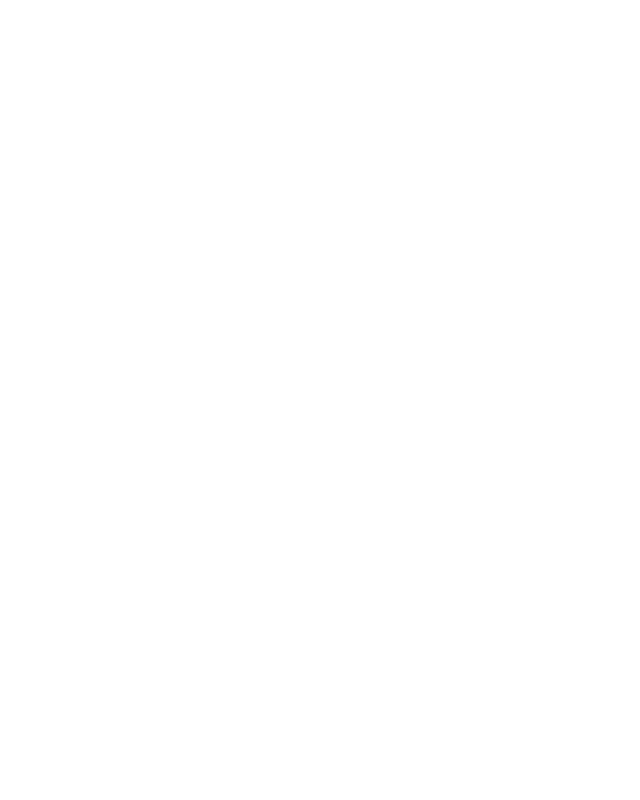
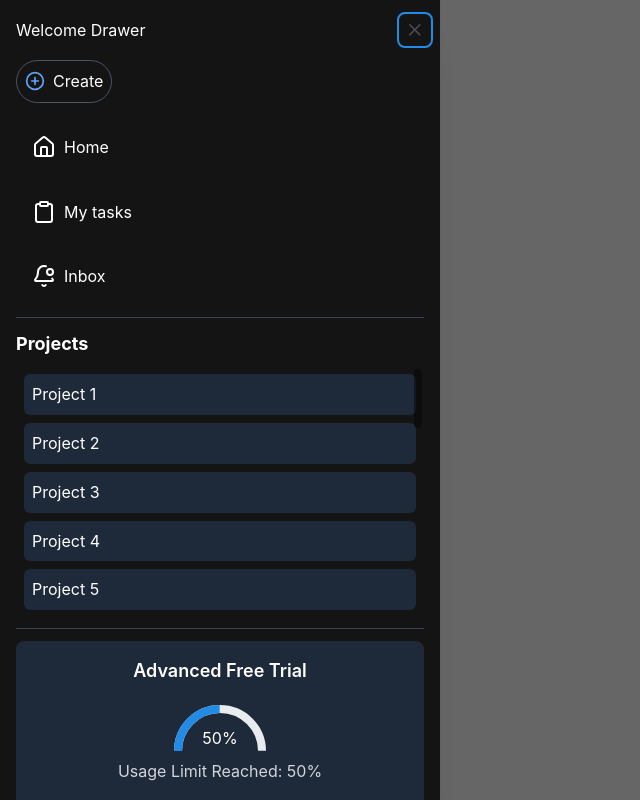
Before and after one commit to adityaraj1236/infraIndia, a React (Vite) app in the folder infraIndia/: page /project/1 in a window 1280 px wide. Before the commit this address had no page. Shown: the whole page, without its empty margins (0-640 px from the left). Built offline with nearby package versions, Linux system fonts and the light colour scheme.

Commit message:
prject form creation frontend completed

```diff
--- a/infraIndia/src/App.jsx
+++ b/infraIndia/src/App.jsx
@@ -1,3 +1,4 @@
+import { useState } from "react";
 import { BrowserRouter as Router, Routes, Route } from "react-router-dom";
 import HomePage from "./components/HomePage";
 import LoginPage from "./components/auth/LoginPage";
@@ -11,8 +12,13 @@
 import Projects from "./components/director/Projects";
 import ProjectDetails from "./components/projects/ProjectDetails"; // Import the new component
 import CreateProjectForm from "./components/projects/CreateProjectForm";
+import { useProject } from "./contextapi/ProjectContext";
+// import ProjectDashboard from "./components/projects/ProjectDashboard";
 
 const App = () => {
+  const [projectViews, setProjectViews] = useState(["overview", "list"]); // Default required views
+  const {projectName} =  useProject()
+
   return (
     <Router>
       <Routes>
@@ -27,7 +33,8 @@
         <Route path="/admin-dashboard" element={<FinanceOverview />} />
         <Route path="/projects" element={<Projects />} />
         <Route path="/projects/new/blank" element={<CreateProjectForm/>}/>
-        <Route path="/projects/:projectName" element={<ProjectDetails />} /> {/* Dynamic route */}
+        <Route path="/project/:projectName" element={<ProjectDetails />} /> {/* Dynamic route */}
+        {/* <Route path="/project/:tab" element={<ProjectDashboard selectedViews={projectViews} />} /> */}
       </Routes>
     </Router>
   );
--- a/infraIndia/src/components/projects/CreateProjectForm.jsx
+++ b/infraIndia/src/components/projects/CreateProjectForm.jsx
@@ -2,46 +2,90 @@
 import { ArrowLeft, Check, LayoutDashboard, Calendar, BarChart, KanbanSquare } from "lucide-react";
 import { useState } from "react";
 import { useNavigate } from "react-router-dom";
+import { useProject } from "../../contextapi/ProjectContext";
 
 const CreateProjectForm = () => {
   const navigate = useNavigate();
   const [step, setStep] = useState(1);
-  const [selectedViews, setSelectedViews] = useState(["overview", "list"]);
+  const {formData , setFormData} = useProject();
 
   const views = [
-    { id: "overview", label: "Overview", description: "Align on Project info and resources", icon: LayoutDashboard },
+    { id: "overview", label: "Overview", description: "Align on project info and resources", icon: LayoutDashboard },
     { id: "list", label: "List (Required)", description: "Organize tasks in a powerful table", icon: LayoutDashboard },
     { id: "board", label: "Board", description: "Track work in a Kanban view", icon: KanbanSquare },
     { id: "timeline", label: "Timeline", description: "Schedule work over time", icon: Calendar },
     { id: "dashboard", label: "Dashboard", description: "Monitor project metrics and insights", icon: BarChart },
   ];
 
+  const handleChange = (e) => {
+    setFormData((prev) => ({
+      ...prev,
+      [e.target.name]: e.target.value,
+    }));
+  };
+
+  const handlePrivacyChange = (value) => {
+    setFormData((prev) => ({
+      ...prev,
+      privacy: value,
+    }));
+  };
+
   const toggleView = (view) => {
-    if (view === "list") return;
-    setSelectedViews((prev) =>
-      prev.includes(view) ? prev.filter((v) => v !== view) : [...prev, view]
-    );
+    if (view === "list") return; // "List" is mandatory
+
+    setFormData((prev) => ({
+      ...prev,
+      views: prev.views.includes(view)
+        ? prev.views.filter((v) => v !== view) // Remove if already selected
+        : [...prev.views, view], // Add if not selected
+    }));
+  };
+
+  const handleSubmit = (e) => {
+    e.preventDefault();
+    console.log("Final Project Data:", formData);
+    alert("Project Created Successfully! 🎉");
+    navigate(`/project/${formData.projectName}` ,  {state:{formData}});
+  };
+
+  const goBack = () => {
+    if (window.history.length > 2) navigate(-1);
+    else navigate("/");
   };
 
   return (
     <div className="min-h-screen flex flex-col items-center justify-center p-6 bg-gray-100">
       <div className="w-full max-w-3xl bg-white shadow-md rounded-lg p-6 md:p-8">
         <div className="flex justify-between items-center mb-6">
-          <ArrowLeft className="cursor-pointer text-gray-700 hover:text-gray-900" size={24} onClick={() => navigate(-1)} />
+          <ArrowLeft className="cursor-pointer text-gray-700 hover:text-gray-900" size={24} onClick={goBack} />
           <CloseButton size="lg" variant="light" onClick={() => navigate("/")} />
         </div>
         <h1 className="text-2xl font-bold text-center text-gray-800 mb-4">New Project</h1>
-        <form>
+
+        <form onSubmit={handleSubmit}>
           {step === 1 ? (
             <div className="space-y-4">
+              {/* Project Name */}
               <div>
                 <label className="block text-gray-700 font-medium mb-1">Project Name</label>
-                <Input required placeholder="Enter your project name" className="w-full" />
+                <Input
+                  required
+                  name="projectName"
+                  value={formData.projectName}
+                  onChange={handleChange}
+                  placeholder="Enter your project name"
+                  className="w-full"
+                />
               </div>
+
+              {/* Privacy Selection */}
               <div>
                 <label className="block text-gray-700 font-medium mb-1">Privacy</label>
                 <Select
                   placeholder="Select privacy level"
+                  value={formData.privacy}
+                  onChange={handlePrivacyChange}
                   data={[
                     { value: "public", label: "Public - Everyone can access" },
                     { value: "private", label: "Private - Only invited members can access" },
@@ -49,30 +93,35 @@
                   searchable
                 />
               </div>
+
+              {/* AI Setup */}
               <div className="border p-2 border-gray-200 rounded-lg cursor-pointer hover:bg-gray-50">
                 <span>✨ Set up with InfraIndia AI</span>
               </div>
+
+              {/* Next Step Button */}
               <div className="flex justify-center">
-                <Button onClick={() => setStep(2)}>Continue</Button>
+                <Button onClick={() => setStep(2)} disabled={!formData.projectName.trim()}>
+                  Continue
+                </Button>
               </div>
             </div>
           ) : (
             <div>
-              <h2 className="text-lg font-semibold">Choose Views for your project</h2>
-              <div>
-                InfraIndia recommended
-              </div>
+              <h2 className="text-lg font-semibold mb-2">Choose Views for your project</h2>
+              <div className="text-gray-600 mb-4">InfraIndia recommended</div>
+
+              {/* Views Selection */}
               <div className="mt-4 grid grid-cols-1 md:grid-cols-2 gap-4">
-
                 {views.map(({ id, label, description, icon: Icon }) => (
                   <div
                     key={id}
                     className={`flex items-center p-4 border rounded-lg transition cursor-pointer shadow-sm hover:shadow-md ${
-                      selectedViews.includes(id) ? "border-blue-500 bg-blue-50" : "border-gray-300"
+                      formData.views.includes(id) ? "border-blue-500 bg-blue-50" : "border-gray-300"
                     }`}
                     onClick={() => toggleView(id)}
                   >
-                    {selectedViews.includes(id) ? (
+                    {formData.views.includes(id) ? (
                       <Check className="text-blue-500 mr-3" size={20} />
                     ) : (
                       <Icon className="text-orange-500 mr-3" size={20} />
@@ -84,8 +133,13 @@
                   </div>
                 ))}
               </div>
-              <div className="flex justify-center mt-6">
-                <Button onClick={() => alert("Project Created!")}>Create Project</Button>
+
+              {/* Navigation Buttons */}
+              <div className="flex justify-center mt-6 space-x-4">
+                <Button variant="outline" onClick={() => setStep(1)}>Back</Button>
+                <Button type="submit" disabled={formData.views.length === 0}>
+                  Create Project
+                </Button>
               </div>
             </div>
           )}
--- a/infraIndia/src/components/projects/ProjectDetails.jsx
+++ b/infraIndia/src/components/projects/ProjectDetails.jsx
@@ -1,175 +1,124 @@
-import { useParams, useNavigate } from "react-router-dom";
-import { useEffect, useState } from "react";
-import { Card, Text, Badge, Button, Input, Modal, List, Select, Progress, Group, NumberInput } from "@mantine/core";
+import {
+  Divider,
+  Drawer,
+  ScrollAreaAutosize,
+  SemiCircleProgress,
+  useMantineTheme,
+} from "@mantine/core";
+import { BellDot, Clipboard, Home, Mail, PlusCircle } from "lucide-react";
+import { useState, useEffect } from "react";
+import { useLocation } from "react-router-dom";
+import "../../index.css";
 
 const ProjectDetails = () => {
-  const { projectName } = useParams();
-  const navigate = useNavigate();
-  const [project, setProject] = useState(null);
-  const [tasks, setTasks] = useState([]);
-  const [newTask, setNewTask] = useState({ name: "", assignedTo: "", status: "Pending", priority: "Medium", progress: 0, skilledLabor: 0, unskilledLabor: 0, materials: "" });
-  const [isModalOpen, setIsModalOpen] = useState(false);
-  const [editTaskIndex, setEditTaskIndex] = useState(null);
+  const [opened, setOpened] = useState(false);
+  const location = useLocation();
+  const formData = location.state?.formData || {};
+  const theme = useMantineTheme();
 
   useEffect(() => {
-    const mockProjects = [
-      {
-        name: "Project Alpha",
-        description: "Construction of a 5-story building",
-        startDate: "2024-01-01",
-        endDate: "2024-06-01",
-        status: "On Going",
-        tasks: [
-          { name: "Foundation Work", assignedTo: "John Doe", status: "In Progress", priority: "High", progress: 40, skilledLabor: 10, unskilledLabor: 5, materials: "Cement, Steel" },
-          { name: "Roof Installation", assignedTo: "Team A", status: "Pending", priority: "Medium", progress: 0, skilledLabor: 5, unskilledLabor: 3, materials: "Wood, Nails" },
-        ],
-      },
-    ];
-
-    const foundProject = mockProjects.find((proj) => proj.name === projectName);
-    if (foundProject) {
-      setProject(foundProject);
-      setTasks(foundProject.tasks || []);
-    }
-  }, [projectName]);
-
-  const getStatusColor = (status) => {
-    switch (status) {
-      case "Completed": return "green";
-      case "In Progress": return "blue";
-      case "Pending": return "red";
-      default: return "gray";
-    }
-  };
-
-  const getPriorityColor = (priority) => {
-    switch (priority) {
-      case "High": return "red";
-      case "Medium": return "orange";
-      case "Low": return "blue";
-      default: return "gray";
-    }
-  };
-
-  const handleTaskSubmit = () => {
-    if (!newTask.name.trim()) return;
-
-    if (editTaskIndex !== null) {
-      setTasks((prev) => prev.map((task, idx) => (idx === editTaskIndex ? newTask : task)));
-      setEditTaskIndex(null);
-    } else {
-      setTasks((prev) => [...prev, newTask]);
-    }
-
-    setNewTask({ name: "", assignedTo: "", status: "Pending", priority: "Medium", progress: 0, skilledLabor: 0, unskilledLabor: 0, materials: "" });
-    setIsModalOpen(false);
-  };
-
-  const openEditTask = (index) => {
-    setNewTask(tasks[index]);
-    setEditTaskIndex(index);
-    setIsModalOpen(true);
-  };
-
-  if (!project) return <div className="text-center text-gray-500 mt-10">Loading project details...</div>;
+    setOpened(true);
+  }, []);
 
   return (
-    <div className="p-6 md:p-10 max-w-5xl mx-auto">
-      <Button variant="light" onClick={() => navigate(-1)}>&larr; Back to Projects</Button>
+    <div>
+      <h1 className="text-xl font-semibold text-white">
+        Project Created Successfully!
+      </h1>
+      <p>
+        <strong>Name:</strong> {formData.projectName}
+      </p>
+      <p>
+        <strong>Privacy:</strong> {formData.privacy}
+      </p>
+      <p>
+        <strong>Views:</strong> {formData.views?.join(", ")}
+      </p>
 
-      <Card shadow="sm" padding="lg" radius="md" withBorder className="mt-6">
-        <Text size="xl" fw={700}>{project.name}</Text>
-        <Text size="md" c="dimmed">{project.description}</Text>
-        <Badge color={getStatusColor(project.status)} className="mt-2">{project.status}</Badge>
-        <Text size="sm" mt="md">Start Date: {project.startDate}</Text>
-        <Text size="sm">End Date: {project.endDate}</Text>
+      <Drawer
+        opened={opened}
+        onClose={() => setOpened(false)}
+        title="Welcome Drawer"
+        styles={{
+          content: { backgroundColor: theme.colors.dark[9], color: "white" },
+          header: { backgroundColor: theme.colors.dark[9], color: "white" },
+        }}
+      >
+        {/* Create Section */}
+        <div>
+          <div className="flex items-center gap-2 justify-start cursor-pointer">
+            <div className="flex items-center gap-2 p-2 rounded-3xl border border-gray-600 hover:bg-gray-800">
+              <PlusCircle color="#60A5FA" size={20} />
+              Create
+            </div>
+          </div>
 
-        <div className="mt-6">
-          <Text fw={600}>Project Tasks:</Text>
-          {tasks.length > 0 ? (
-            <List spacing="md">
-              {tasks.map((task, index) => (
-                <Card key={index} shadow="sm" padding="md" radius="md" withBorder className="mb-2">
-                  <Group position="apart">
-                    <Text fw={600}>{task.name}</Text>
-                    <Badge color={getStatusColor(task.status)}>{task.status}</Badge>
-                  </Group>
-                  <Text size="sm">Assigned to: {task.assignedTo || "Not assigned"}</Text>
-                  <Badge color={getPriorityColor(task.priority)} mt="xs">{task.priority} Priority</Badge>
-                  <Text size="sm">Skilled Labor: {task.skilledLabor}</Text>
-                  <Text size="sm">Unskilled Labor: {task.unskilledLabor}</Text>
-                  <Text size="sm">Materials: {task.materials}</Text>
-                  <Progress value={task.progress} mt="sm" size="sm" label={`${task.progress}%`} />
-                  <Button size="xs" mt="sm" variant="outline" onClick={() => openEditTask(index)}>Edit</Button>
-                </Card>
-              ))}
-            </List>
-          ) : (
-            <Text size="sm" c="dimmed">No tasks added yet.</Text>
-          )}
+          <div className="flex gap-2 p-4 mt-4 rounded-lg hover:bg-gray-900 cursor-pointer">
+            <Home /> Home
+          </div>
+          <div className="flex gap-2 p-4 mt-2 rounded-lg hover:bg-gray-900 cursor-pointer">
+            <Clipboard /> My tasks
+          </div>
+          <div className="flex gap-2 p-4 mt-2 rounded-lg hover:bg-gray-900 cursor-pointer">
+            <BellDot /> Inbox
+          </div>
         </div>
 
-        <Button fullWidth mt="md" onClick={() => setIsModalOpen(true)}>+ Add Task</Button>
-      </Card>
+        <Divider color="#374151" className="my-3" />
 
-      {/* Add/Edit Task Modal */}
-      <Modal opened={isModalOpen} onClose={() => setIsModalOpen(false)} title={editTaskIndex !== null ? "Edit Task" : "Add Task"} centered>
-        <Input
-          placeholder="Task Name"
-          value={newTask.name}
-          onChange={(e) => setNewTask({ ...newTask, name: e.target.value })}
-          mt="sm"
-        />
-        <Input
-          placeholder="Assigned To"
-          value={newTask.assignedTo}
-          onChange={(e) => setNewTask({ ...newTask, assignedTo: e.target.value })}
-          mt="sm"
-        />
-        <Select
-          label="Status"
-          data={["Pending", "In Progress", "Completed"]}
-          value={newTask.status}
-          onChange={(value) => setNewTask({ ...newTask, status: value })}
-          mt="sm"
-        />
-        <Select
-          label="Priority"
-          data={["High", "Medium", "Low"]}
-          value={newTask.priority}
-          onChange={(value) => setNewTask({ ...newTask, priority: value })}
-          mt="sm"
-        />
-        <NumberInput
-          label="Progress (%)"
-          value={newTask.progress}
-          min={0}
-          max={100}
-          onChange={(value) => setNewTask({ ...newTask, progress: value })}
-          mt="sm"
-        />
-        <NumberInput
-          label="Skilled Labor"
-          value={newTask.skilledLabor}
-          min={0}
-          onChange={(value) => setNewTask({ ...newTask, skilledLabor: value })}
-          mt="sm"
-        />
-        <NumberInput
-          label="Unskilled Labor"
-          value={newTask.unskilledLabor}
-          min={0}
-          onChange={(value) => setNewTask({ ...newTask, unskilledLabor: value })}
-          mt="sm"
-        />
-        <Input
-          placeholder="Materials required"
-          value={newTask.materials}
-          onChange={(e) => setNewTask({ ...newTask, materials: e.target.value })}
-          mt="sm"
-        />
-        <Button fullWidth mt="md" onClick={handleTaskSubmit}>{editTaskIndex !== null ? "Save Changes" : "Add Task"}</Button>
-      </Modal>
+        {/* Scrollable Project Section */}
+        <div>
+          <h2 className="text-lg font-bold mb-2">Projects</h2>
+          <ScrollAreaAutosize
+            style={{
+              maxHeight: "250px",
+              overflow: "hidden", // Hides outer scrollbar
+            }}
+            type="always"
+            className="hide-scrollbar"
+          >
+            <div className="space-y-2 p-2">
+              {Array.from({ length: 20 }).map((_, index) => (
+                <div
+                  key={index}
+                  className="p-2 bg-gray-800 text-white rounded-md cursor-pointer hover:bg-gray-700"
+                >
+                  Project {index + 1}
+                </div>
+              ))}
+            </div>
+          </ScrollAreaAutosize>
+        </div>
+
+        <Divider color="#374151" className="my-3" />
+
+        {/* Improved Billing Section */}
+        <div className="p-4 rounded-lg bg-gray-800 text-white flex flex-col gap-4">
+          <h3 className="text-lg font-semibold text-center">Advanced Free Trial</h3>
+          <div className="flex flex-col items-center justify-center gap-2">
+            <SemiCircleProgress
+              fillDirection="left-to-right"
+              orientation="up"
+              filledSegmentColor="blue"
+              size={100}
+              thickness={8}
+              value={50}
+              label="50%"
+            />
+            <span className="text-md text-gray-300">Usage Limit Reached: 50%</span>
+          </div>
+          <button className="bg-yellow-300 hover:bg-yellow-100 py-2 px-4 rounded-md text-blue-800 font-semibold w-full">
+            Add Billing Info
+          </button>
+        </div>
+
+        <Divider color="#374151" className="my-3" />
+
+        {/* Invite Teammates Section */}
+        <div className="flex items-center gap-2 p-3 rounded-lg bg-gray-800 text-white cursor-pointer hover:bg-gray-700">
+          <Mail /> Invite teammates
+        </div>
+      </Drawer>
     </div>
   );
 };
--- /dev/null
+++ b/infraIndia/src/contextapi/ProjectContext.jsx
@@ -0,0 +1,28 @@
+import { createContext, useContext, useState } from "react";
+
+// ✅ Create the context
+const ProjectContext = createContext(null);
+
+// ✅ Custom hook to access context
+export const useProject = () => {
+  const context = useContext(ProjectContext);
+  if (context === null) {
+    throw new Error("useProject must be used within a ProjectProvider");
+  }
+  return context;
+};
+
+// ✅ Provider Component
+export const ProjectProvider = ({ children }) => {
+  const [formData, setFormData] = useState({
+    projectName: "",
+    privacy: "",
+    views: ["overview", "list"], // Default selected views
+  });
+
+  return (
+    <ProjectContext.Provider value={{ formData, setFormData }}>
+      {children}
+    </ProjectContext.Provider>
+  );
+};
--- a/infraIndia/src/index.css
+++ b/infraIndia/src/index.css
@@ -13,3 +13,11 @@
   -webkit-font-smoothing: antialiased;
   -moz-osx-font-smoothing: grayscale;
 } */
+.hide-scrollbar::-webkit-scrollbar {
+  display: none; /* Hide scrollbar for Chrome, Safari */
+}
+
+.hide-scrollbar {
+  -ms-overflow-style: none; /* Hide scrollbar for IE, Edge */
+  scrollbar-width: none; /* Hide scrollbar for Firefox */
+}
--- a/infraIndia/src/main.jsx
+++ b/infraIndia/src/main.jsx
@@ -4,10 +4,13 @@
 import App from './App.jsx'
 import '@mantine/core/styles.css';
 import { MantineProvider } from '@mantine/core';
+import { ProjectProvider } from './contextapi/ProjectContext.jsx';
 
 createRoot(document.getElementById('root')).render(
+  <ProjectProvider>
   <MantineProvider>
     <App />
   </MantineProvider>
+  </ProjectProvider>
 
 )
```
